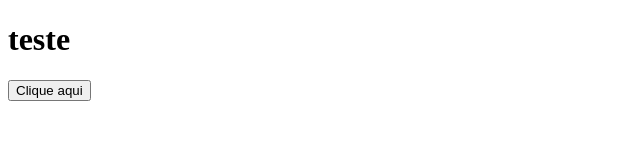
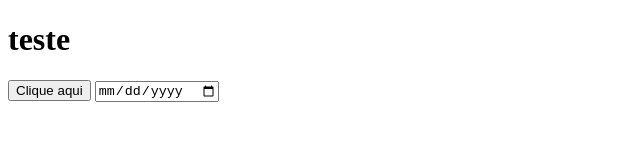
Before and after one commit to iacillo/AULA9, a plain HTML site: page index.html in a window 1280 px wide. Shown: the whole page, without its empty margins (0-640 px from the left). Drawn offline with Linux system fonts and the light colour scheme.

Commit message:
versão 3

```diff
--- a/index.html
+++ b/index.html
@@ -8,6 +8,6 @@
 <body>
     <h1>teste</h1>
     <button>Clique aqui</button>
-
+    <input type="date" name="" id="data">
 </body>
 </html>
```
